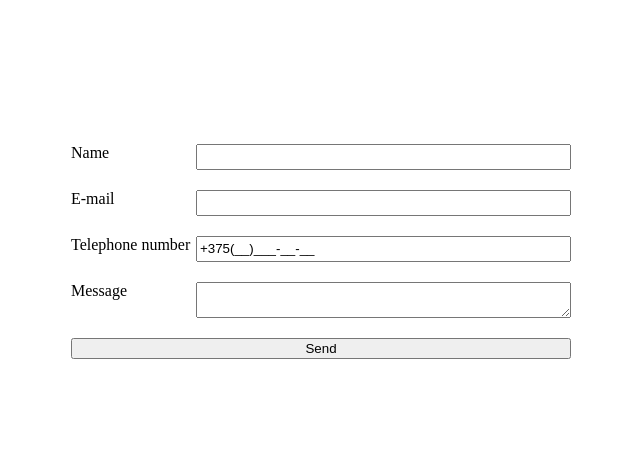
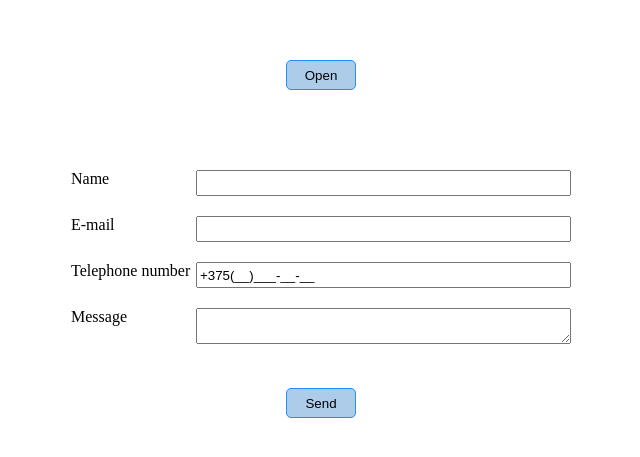
Before and after one commit to kalibria/form_and_modalWindow, a website built with webpack: page src/index.html in a window 1280 px wide. Shown: the part 157-614 px from the top of the page, without its empty margins (319-959 px from the left). Built offline with nearby package versions, Linux system fonts and the light colour scheme.

Commit message:
added button open and styles to it

```diff
--- a/src/index.html
+++ b/src/index.html
@@ -10,6 +10,9 @@
 </head>
 <body class="body">
     <main class="main">
+        <div class="main__wrapper">
+            <button type="submit" class="main__buttonOpen button">Open</button>
+
             <div class="main__wrapperForm">
                 <form class="form">
                     <div class="form__item">
@@ -32,9 +35,11 @@
                         <textarea id="message" required class="form__inputs"></textarea>
                     </div>
 
-                <input type="button" value="Send" id="btnSubmit" />
+                    <input type="button" value="Send" id="btnSubmit" class="form__buttonSend button"/>
                 </form>
             </div>
+        </div>
+
     </main>
     <script src="dist/bundle.js"></script>
 </body>
--- a/src/styles/styles.scss
+++ b/src/styles/styles.scss
@@ -1,3 +1,17 @@
+.button {
+  width: 70px;
+  height: 30px;
+  border: solid 1px dodgerblue;
+  border-radius: 5px;
+  background-color: #acccea;
+
+  &:hover {
+    background-color: blue;
+    color: #acccea;
+  }
+
+}
+
 .errorMessage {
   color: red;
   font-size: 12px;
@@ -12,12 +26,28 @@
   display: flex;
   align-items: center;
 
+  &__wrapper {
+    width: 500px;
+    height: auto;
+    margin:0 auto;
+
+    display: flex;
+    flex-direction: column;
+    align-items: center;
+  }
+
    &__wrapperForm {
     width: 500px;
     height: auto;
     margin:0 auto;
    }
+
+    &__buttonOpen {
+      margin-bottom: 10vh;
+  }
 }
+
+
 
 .form {
   display: flex;
@@ -38,4 +68,8 @@
     height: 20px;
   }
 
+  &__buttonSend {
+    margin: 3vh auto;
+  }
+
 }
```
Lines whose indentation alone changed are shown as unchanged.
